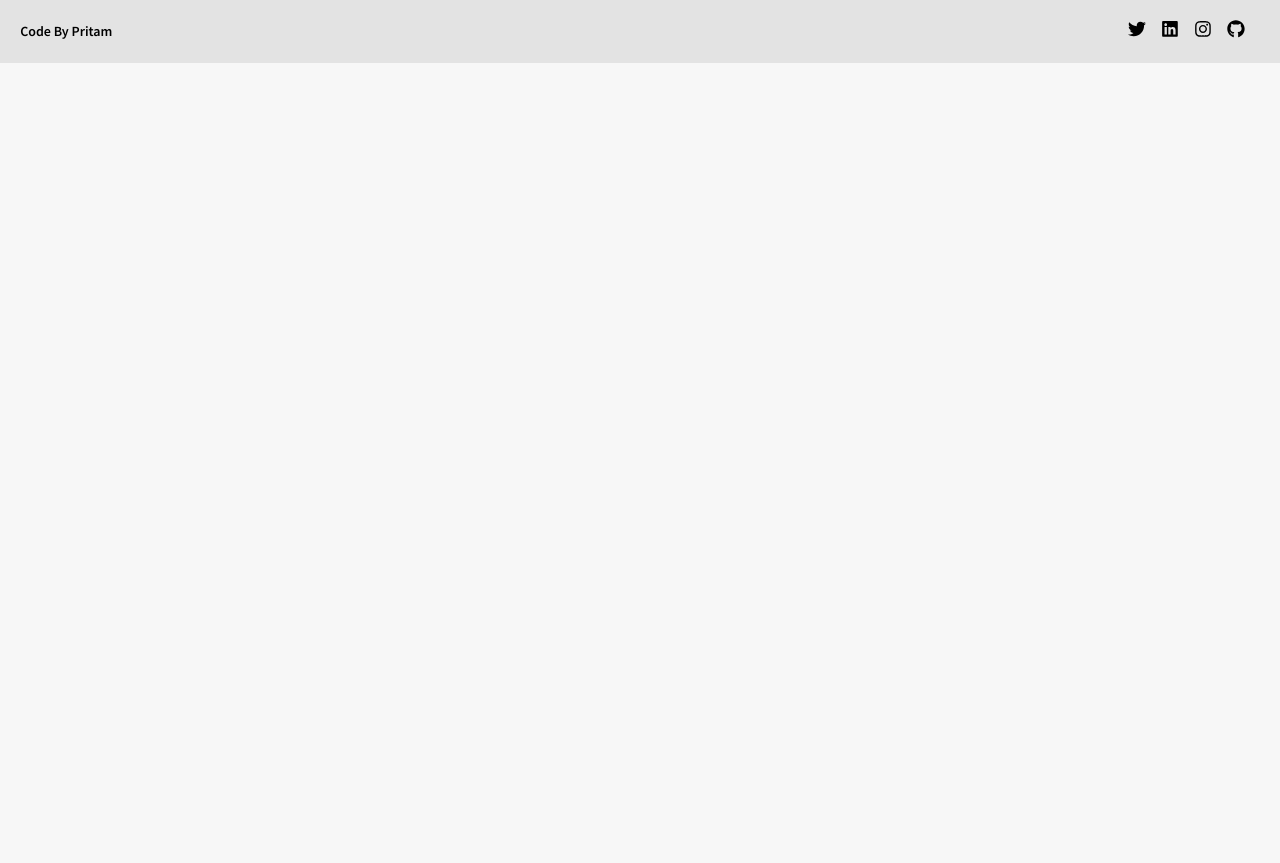
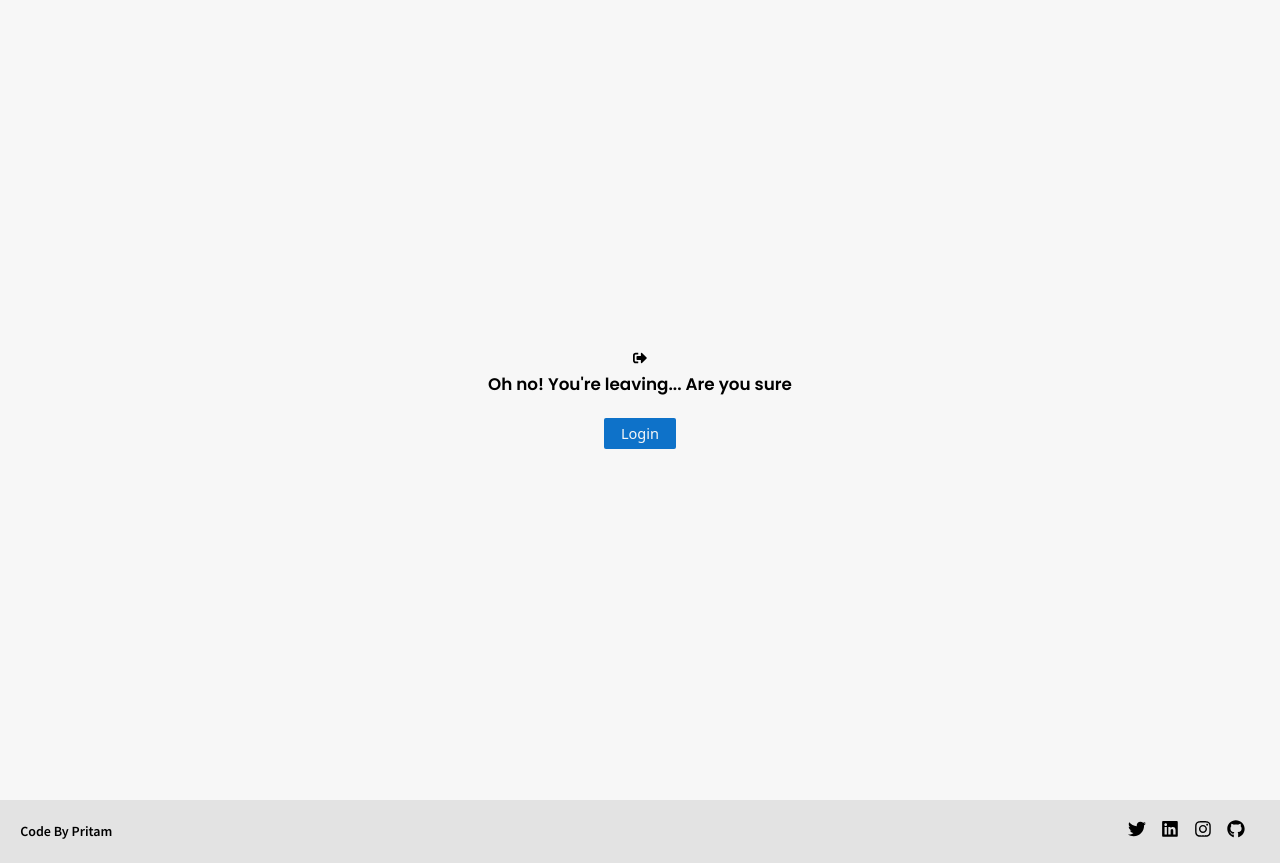
Before and after one commit to pritam-kr/like, a React (Create React App) app: page /logout in a window 1280 px wide. Before the commit this address had no page. Before the commit the page ends 800 px from the top, so only its background shows below. Built offline with nearby package versions, Linux system fonts and the light colour scheme; what miragejs would draw is missing.

Commit message:
Created logout page and code formatted

```diff
--- a/src/App.css
+++ b/src/App.css
@@ -53,11 +53,26 @@ button,
 input,
 ::placeholder,
 label,
-textarea, a, .paragraph {
+textarea,
+a,
+.paragraph {
     font-family: 'Source Sans Pro', sans-serif;
 }
 
-a:hover{
+a:hover {
     color: var(--primary-hover);
     transition: 0.3s ease-out;
 }
+
+
+.btn {
+    background-color: var(--primary-color);
+    border-radius: 2px;
+    color: var(--white-text);
+
+}
+
+.btn:hover {
+    background-color: var(--primary-hover);
+    transition: 0.3s ease-out;
+}
--- a/src/App.js
+++ b/src/App.js
@@ -1,6 +1,6 @@
 import "./App.css";
 import { Routes, Route } from "react-router-dom";
-import { Login, Signup } from "./Pages/Index";
+import { Login, Signup, Logout } from "./Pages/Index";
 import {Footer} from "./Components/Index"
 
 function App() {
@@ -9,6 +9,7 @@ function App() {
       <Routes>
         <Route path="/" element={<Login />} />
         <Route path="/signup" element={<Signup />} />
+        <Route path="/logout" element={<Logout />} />
       </Routes>
       <Footer />
     </div>
--- a/src/Pages/AuthPage/Login.jsx
+++ b/src/Pages/AuthPage/Login.jsx
@@ -1,7 +1,6 @@
 import React from "react";
 import "./Style.css";
 import { Link } from "react-router-dom";
-import * as FaIcons from "react-icons/fa";
 
 const Login = () => {
   return (
@@ -49,7 +48,9 @@ const Login = () => {
               </div>
 
               <div className="form-footer text-center mt-4">
-                <p className="underline underline-offset-1 cursor-pointer text">Login with Test Credential</p>
+                <p className="underline underline-offset-1 cursor-pointer text">
+                  Login with Test Credential
+                </p>
                 <p className="paragraph mt-2 ">
                   <Link to="/signup" className="links font-bold">
                     Create an Account.
--- /dev/null
+++ b/src/Pages/AuthPage/Logout.jsx
@@ -0,0 +1,22 @@
+import React from "react";
+import * as FaIcons from "react-icons/fa";
+
+const Logout = () => {
+  return (
+    <div className="container logout-container mx-auto">
+      <div className="auth-wrapper min-h-screen flex justify-center items-center">
+        <div className="w-full max-w-lg max-h-96">
+          <div className="text-center text-xl logout-box">
+            <FaIcons.FaSignOutAlt className="icons logout-icons text-logout-logo mr-auto ml-auto mb-3" />
+            <h3 className="text-2xl font-semibold">
+              Oh no! You're leaving... Are you sure{" "}
+            </h3>
+            <button className="btn btn-login mt-3 text-lg">Login</button>
+          </div>
+        </div>
+      </div>
+    </div>
+  );
+};
+
+export { Logout };
--- a/src/Pages/AuthPage/Style.css
+++ b/src/Pages/AuthPage/Style.css
@@ -1,33 +1,28 @@
-
- .input{
+ .input {
      width: 100%;
      padding: .8rem 1rem;
-     border-radius: 5px;
+     border-radius: 2px;
      outline: none;
-    background-color: var(--lite-blue);
+     background-color: var(--lite-blue);
  }
 
- .form{
+ .form {
      box-shadow: none;
      background-color: var(--footer-bg);
-     border-radius: 5px;
+     border-radius: 2px;
  }
 
- .form-heading{
+ .form-heading {
      font-size: 2rem;
  }
 
- .gif-wrapper .gif{
-    width: 15rem;
+ .gif-wrapper .gif {
+     width: 15rem;
  }
 
- .btn{
-    background-color: var(--primary-color);
-    border-radius: 5px;
-    color: var(--white-text);
- }
 
- .eye-icon{
+
+ .eye-icon {
      color: var(--primary-color);
      position: absolute;
      top: 1.8rem;
@@ -36,8 +31,16 @@
      cursor: pointer;
  }
 
-@media screen and (min-width: 768px) {
-    .gif-wrapper .gif{
-        width: auto;
+ .logout-box .btn-login {
+     padding: 0.5rem 1.5rem;
+     font-size: 1.3rem;
+     margin-top: 2rem;
+ }
+
+
+
+ @media screen and (min-width: 768px) {
+     .gif-wrapper .gif {
+         width: auto;
      }
-}
+ }
--- a/src/Pages/Index.js
+++ b/src/Pages/Index.js
@@ -1,2 +1,3 @@
-export {Login} from "./AuthPage/Login"
-export {Signup} from "./AuthPage/Signup"
+export { Login } from "./AuthPage/Login";
+export { Signup } from "./AuthPage/Signup";
+export { Logout } from "./AuthPage/Logout";
--- a/tailwind.config.js
+++ b/tailwind.config.js
@@ -18,10 +18,13 @@ module.exports = {
         "2xl": "1536px",
         // => @media (min-width: 1536px) { ... }
       },
+
+
     },
     backgroundColor: {
 
-    }
+    },
+
   },
   plugins: [],
 };
```
